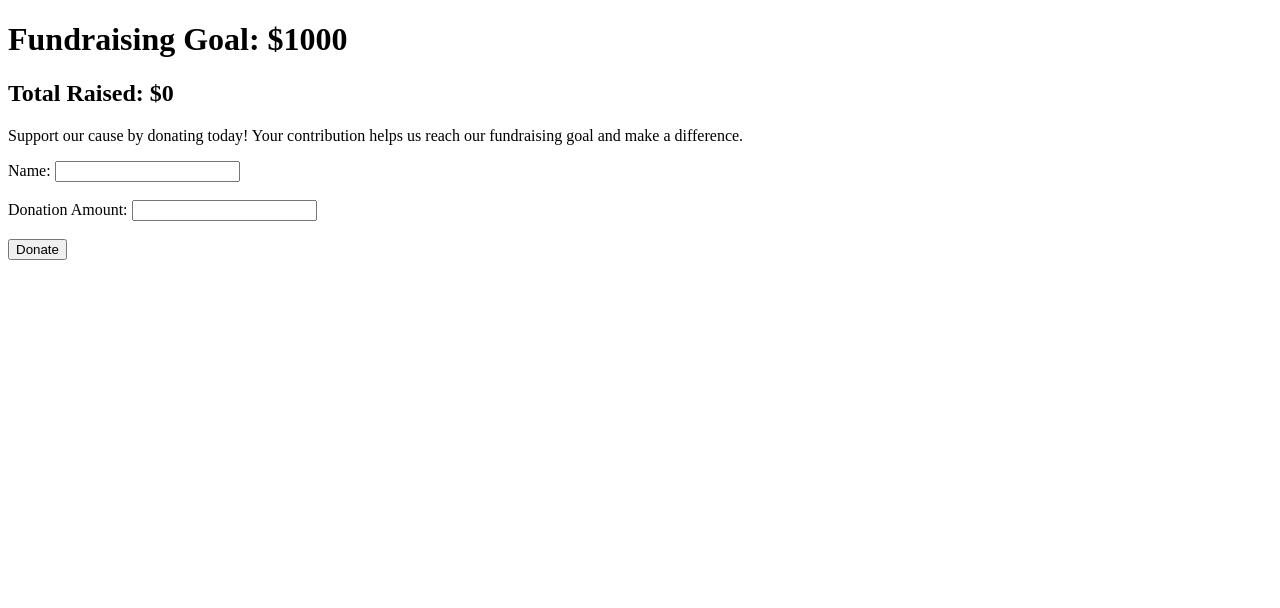
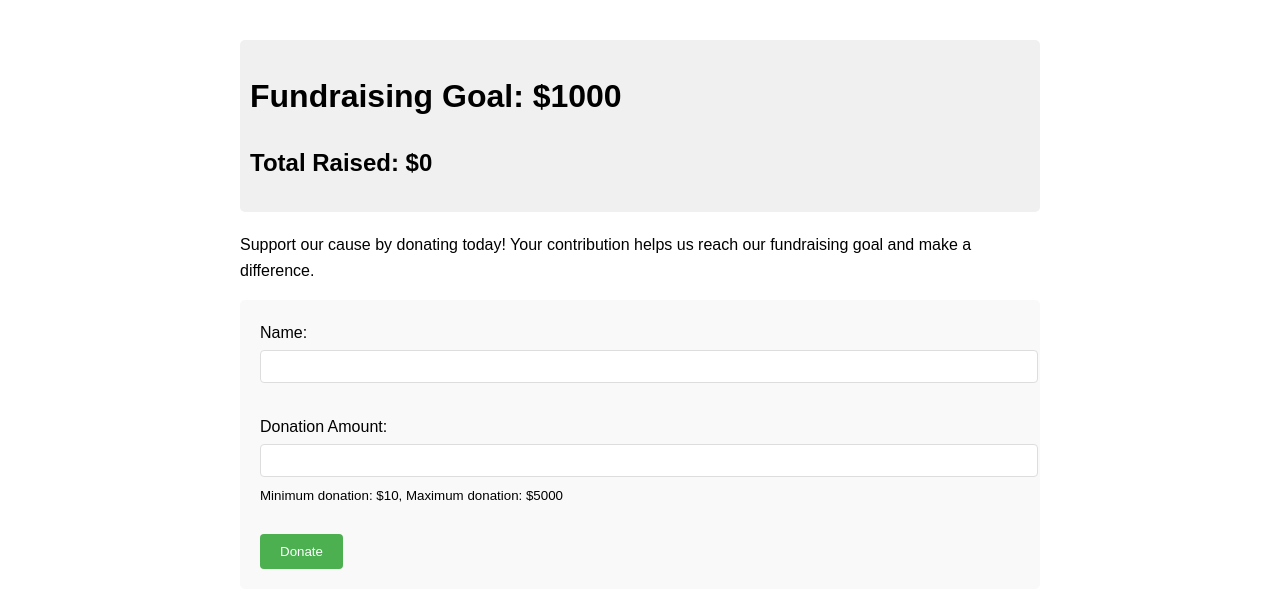
Before and after one commit to menace44/Fundraising-Bot, a Flask app: page / in a window 1280 px wide. Shown: the top 608 px of the page. Run offline with Flask 2, Linux system fonts and the light colour scheme.

Commit message:
Initial commit: Updated Fundraising Bot with improved UI, error handling, and test coverage

```diff
--- a/app.py
+++ b/app.py
@@ -1,4 +1,5 @@
 import random
+import math
 from flask import Flask, request, render_template
 
 app = Flask(__name__)
@@ -31,9 +32,11 @@ class FundraisingBot:
 
     def assign_raffle_tickets(self, user_name, amount):
         """Assign raffle tickets based on donation amount."""
-        tickets = int(amount // 100)
+        # Calculate tickets: one ticket per $100, rounded up
+        tickets = math.ceil(amount / 100)  # Use regular division and round up
         if user_name not in self.raffle_tickets:
             self.raffle_tickets[user_name] = []
+        # Assign exactly the calculated number of tickets
         self.raffle_tickets[user_name] = [f"Ticket #{i + 1}" for i in range(tickets)]
 
     def get_progress(self):
@@ -77,7 +80,12 @@ bot = FundraisingBot(goal_amount=1000)
 def index():
     total, goal = bot.get_progress()
     description = bot.description
-    return render_template('index.html', total=total, goal=goal, description=description)
+    return render_template('index.html',
+                         total=total,
+                         goal=goal,
+                         description=description,
+                         min_donation=bot.min_donation,
+                         max_donation=bot.max_donation)
 
 @app.route("/donate", methods=["POST"])
 def donate():
@@ -86,7 +94,22 @@ def donate():
     message = bot.donate(user_name, amount)  # Capture the message
     total, goal = bot.get_progress()
     description = bot.description
-    return render_template('index.html', total=total, goal=goal, message=message, description=description)  # Use the captured message
+
+    # Get progress milestones
+    _, milestones = bot.check_progress()
+
+    # Get user's tickets if donation was successful
+    tickets = bot.raffle_tickets.get(user_name, []) if 'Thank you' in message else []
+
+    return render_template('index.html',
+                         total=total,
+                         goal=goal,
+                         message=message,
+                         description=description,
+                         min_donation=bot.min_donation,
+                         max_donation=bot.max_donation,
+                         tickets=tickets,
+                         milestones=milestones)
 
 if __name__ == "__main__":
     app.run(debug=True)
--- a/templates/index.html
+++ b/templates/index.html
@@ -4,15 +4,82 @@
     <meta charset="UTF-8">
     <meta name="viewport" content="width=device-width, initial-scale=1.0">
     <title>Fundraising Bot</title>
+    <style>
+        body {
+            font-family: Arial, sans-serif;
+            max-width: 800px;
+            margin: 0 auto;
+            padding: 20px;
+            line-height: 1.6;
+        }
+        .progress {
+            background-color: #f0f0f0;
+            border-radius: 5px;
+            padding: 10px;
+            margin: 20px 0;
+        }
+        .message {
+            padding: 10px;
+            margin: 10px 0;
+            border-radius: 5px;
+        }
+        .success {
+            background-color: #d4edda;
+            color: #155724;
+        }
+        .error {
+            background-color: #f8d7da;
+            color: #721c24;
+        }
+        .milestone {
+            background-color: #cce5ff;
+            color: #004085;
+        }
+        form {
+            background-color: #f9f9f9;
+            padding: 20px;
+            border-radius: 5px;
+        }
+        input[type="text"], input[type="number"] {
+            width: 100%;
+            padding: 8px;
+            margin: 5px 0;
+            border: 1px solid #ddd;
+            border-radius: 4px;
+        }
+        input[type="submit"] {
+            background-color: #4CAF50;
+            color: white;
+            padding: 10px 20px;
+            border: none;
+            border-radius: 4px;
+            cursor: pointer;
+        }
+        input[type="submit"]:hover {
+            background-color: #45a049;
+        }
+    </style>
 </head>
 <body>
-    <h1>Fundraising Goal: ${{ goal }}</h1>
-    <h2>Total Raised: ${{ total }}</h2>
+    <div class="progress">
+        <h1>Fundraising Goal: ${{ goal }}</h1>
+        <h2>Total Raised: ${{ total }}</h2>
+    </div>
 
     <p>{{ description }}</p>
 
     {% if message %}
-        <p>{{ message }}</p>
+        {% if 'must be between' in message %}
+            <div class="message error">{{ message }}</div>
+        {% else %}
+            <div class="message success">{{ message }}</div>
+        {% endif %}
+    {% endif %}
+
+    {% if milestones %}
+        {% for milestone in milestones %}
+            <div class="message milestone">{{ milestone }}</div>
+        {% endfor %}
     {% endif %}
 
     <form action="/donate" method="POST">
@@ -20,9 +87,23 @@
         <input type="text" id="name" name="name" required><br><br>
 
         <label for="amount">Donation Amount:</label>
-        <input type="number" id="amount" name="amount" required><br><br>
+        <input type="number" id="amount" name="amount"
+               min="{{ min_donation }}" max="{{ max_donation }}"
+               step="0.01" required><br>
+        <small>Minimum donation: ${{ min_donation }}, Maximum donation: ${{ max_donation }}</small><br><br>
 
         <input type="submit" value="Donate">
     </form>
+
+    {% if tickets %}
+        <div class="message success">
+            <h3>Your Raffle Tickets:</h3>
+            <ul>
+            {% for ticket in tickets %}
+                <li>{{ ticket }}</li>
+            {% endfor %}
+            </ul>
+        </div>
+    {% endif %}
 </body>
 </html>
```
Also changed, not shown: 1 other file.
